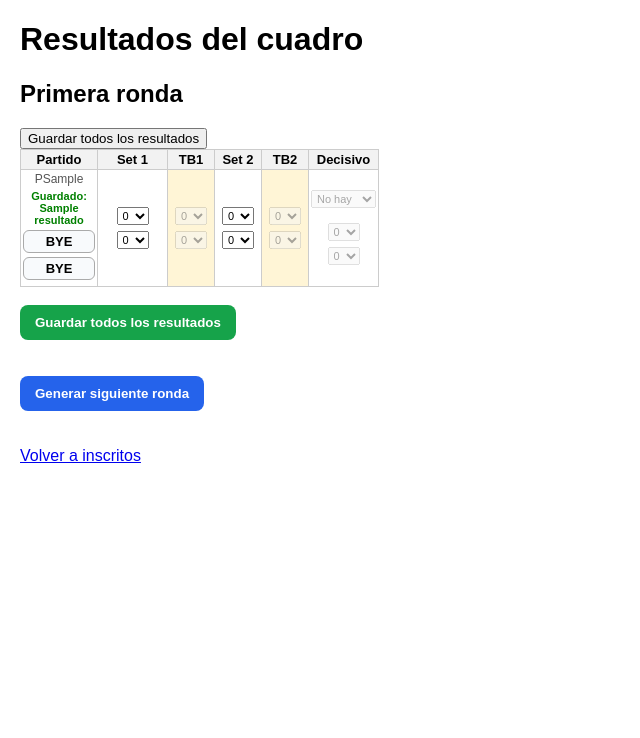
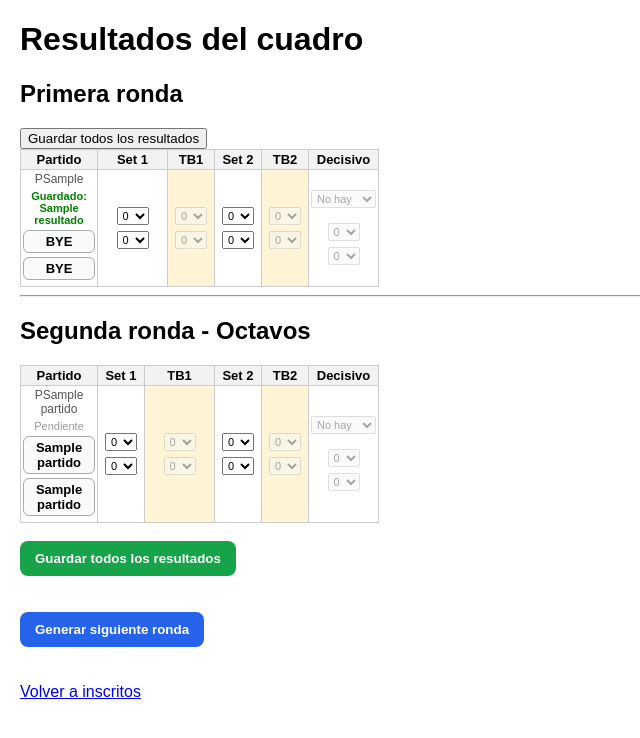
Before and after one commit to jordi4949/app_tennis, a FastAPI app: template app/templates/resultados_cuadro.html in a window 1280 px wide. Shown: the top 738 px of the page, without its empty margins (0-640 px from the left). Run offline with FastAPI, Linux system fonts and the light colour scheme; the template is opened without the code that fills it: most values are stand-ins (such as "Sample title", 1, 10 or a date in 2020).

Commit message:
cambios en 2nda ronda añadir

```diff
--- a/app/main.py
+++ b/app/main.py
@@ -1043,6 +1043,28 @@ def resultados_cuadro(
     cur.close()
     conn.close()
 
+    cur.execute("""
+        SELECT
+            rc.id,
+            rc.ronda_numero,
+            rc.posicion_ronda,
+            rc.jugador1_id,
+            j1.apellido1,
+            rc.jugador2_id,
+            j2.apellido1,
+            rc.estado,
+            rc.resultado,
+            rc.partido_id
+        FROM rondas_cuadro rc
+        LEFT JOIN jugadores j1 ON rc.jugador1_id = j1.id
+        LEFT JOIN jugadores j2 ON rc.jugador2_id = j2.id
+        WHERE rc.cuadro_id = %s
+          AND rc.ronda_numero = 2
+        ORDER BY rc.posicion_ronda
+    """, (cuadro_id,))
+
+    emparejamientos_ronda_2 = cur.fetchall()
+
 
 
     return templates.TemplateResponse(
@@ -1051,7 +1073,8 @@ def resultados_cuadro(
         context={
             "request": request,
             "cuadro_id": cuadro_id,
-            "emparejamientos": emparejamientos
+            "emparejamientos": emparejamientos,
+            "emparejamientos_ronda_2": emparejamientos_ronda_2
         }
     )
 def guardar_o_actualizar_ronda_cuadro(
--- a/app/templates/resultados_cuadro.html
+++ b/app/templates/resultados_cuadro.html
@@ -291,6 +291,141 @@
 
 </table>
 
+<hr>
+
+<h2>Segunda ronda - Octavos</h2>
+
+<table>
+    <tr>
+        <th>Partido</th>
+        <th>Set 1</th>
+        <th>TB1</th>
+        <th>Set 2</th>
+        <th>TB2</th>
+        <th>Decisivo</th>
+    </tr>
+
+    {% for partido in emparejamientos_ronda_2 %}
+    <tr class="fila-partido">
+
+        <input type="hidden" name="ronda_numero_{{ partido[2] }}" value="2">
+        <input type="hidden" name="jugador1_id_r2_{{ partido[2] }}" value="{{ partido[3] }}">
+        <input type="hidden" name="jugador2_id_r2_{{ partido[2] }}" value="{{ partido[5] }}">
+
+        <td class="partido-box">
+            <div class="numero-partido">P{{ partido[2] }}</div>
+
+            {% if partido[8] %}
+                <div style="font-size:11px; color:green; font-weight:bold;">
+                    Guardado: {{ partido[8] }}
+                </div>
+            {% else %}
+                <div style="font-size:11px; color:#999;">
+                    Pendiente
+                </div>
+            {% endif %}
+
+            <div class="jugador-linea">
+                {{ partido[4] }}
+            </div>
+
+            <div class="jugador-linea">
+                {{ partido[6] }}
+            </div>
+        </td>
+
+        <td>
+            <div class="valores-set">
+                <select class="set1" name="set1_j1_r2_{{ partido[2] }}">
+                    {% for n in range(0,8) %}
+                        <option value="{{ n }}">{{ n }}</option>
+                    {% endfor %}
+                </select>
+
+                <select class="set1" name="set1_j2_r2_{{ partido[2] }}">
+                    {% for n in range(0,8) %}
+                        <option value="{{ n }}">{{ n }}</option>
+                    {% endfor %}
+                </select>
+            </div>
+        </td>
+
+        <td class="tb">
+            <div class="valores-set">
+                <select class="tb1" name="tb1_j1_r2_{{ partido[2] }}">
+                    {% for n in range(0,13) %}
+                        <option value="{{ n }}">{{ n }}</option>
+                    {% endfor %}
+                </select>
+
+                <select class="tb1" name="tb1_j2_r2_{{ partido[2] }}">
+                    {% for n in range(0,13) %}
+                        <option value="{{ n }}">{{ n }}</option>
+                    {% endfor %}
+                </select>
+            </div>
+        </td>
+
+        <td>
+            <div class="valores-set">
+                <select class="set2" name="set2_j1_r2_{{ partido[2] }}">
+                    {% for n in range(0,8) %}
+                        <option value="{{ n }}">{{ n }}</option>
+                    {% endfor %}
+                </select>
+
+                <select class="set2" name="set2_j2_r2_{{ partido[2] }}">
+                    {% for n in range(0,8) %}
+                        <option value="{{ n }}">{{ n }}</option>
+                    {% endfor %}
+                </select>
+            </div>
+        </td>
+
+        <td class="tb">
+            <div class="valores-set">
+                <select class="tb2" name="tb2_j1_r2_{{ partido[2] }}">
+                    {% for n in range(0,13) %}
+                        <option value="{{ n }}">{{ n }}</option>
+                    {% endfor %}
+                </select>
+
+                <select class="tb2" name="tb2_j2_r2_{{ partido[2] }}">
+                    {% for n in range(0,13) %}
+                        <option value="{{ n }}">{{ n }}</option>
+                    {% endfor %}
+                </select>
+            </div>
+        </td>
+
+        <td>
+            <select class="decisivo-tipo" name="tipo_decisivo_r2_{{ partido[2] }}" style="width:65px; font-size:11px;">
+                <option value="">No hay</option>
+                <option value="super">Super TB</option>
+                <option value="normal">3er set</option>
+            </select>
+
+            <br><br>
+
+            <div class="valores-set">
+                <select class="decisivo" name="decisivo_j1_r2_{{ partido[2] }}">
+                    {% for n in range(0,21) %}
+                        <option value="{{ n }}">{{ n }}</option>
+                    {% endfor %}
+                </select>
+
+                <select class="decisivo" name="decisivo_j2_r2_{{ partido[2] }}">
+                    {% for n in range(0,21) %}
+                        <option value="{{ n }}">{{ n }}</option>
+                    {% endfor %}
+                </select>
+            </div>
+        </td>
+
+    </tr>
+    {% endfor %}
+</table>
+
 <br>
 
 <button type="submit"
```
